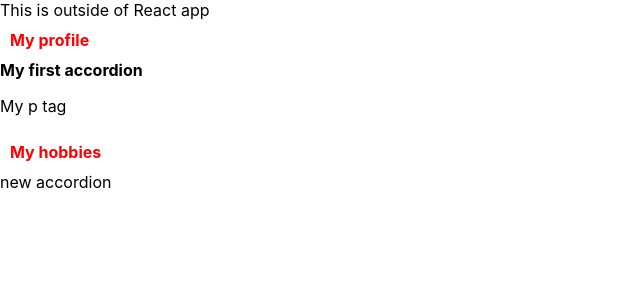
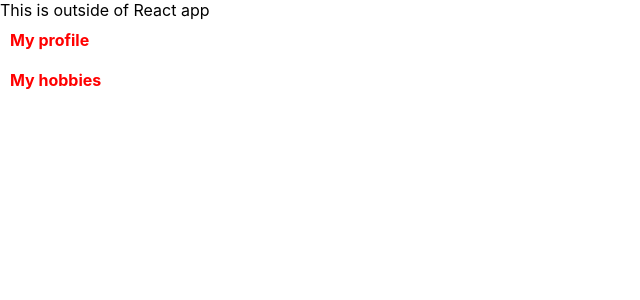
Before and after one commit to XiaolinSong5/hello-react, a React (Create React App) app: page / in a window 1280 px wide. Shown: the top 300 px of the page, without its empty margins (0-640 px from the left). Built offline with nearby package versions, Linux system fonts and the light colour scheme.

Commit message:
useState

```diff
--- a/src/Accordion.js
+++ b/src/Accordion.js
@@ -1,11 +1,19 @@
 import './Accordion.css';
+import {useState} from "react";
 
 export default function Accordion(props) {
+    const [open, setOpen] = useState(false);
     console.log({props});
+    const handleClick = () => {
+        console.log('This was clicked');
+        setOpen(true);
+    }
 //return (<div>this is an accordion</div>);
     return (
         <div className="accordion">
-            <div className="label-text">{props.labelText}</div>
+            <div className="label-text" onClick={handleClick}>{props.labelText}</div>
+            {!!open &&
             <div>{props.children}</div>
+            }
         </div>);
 }
```
